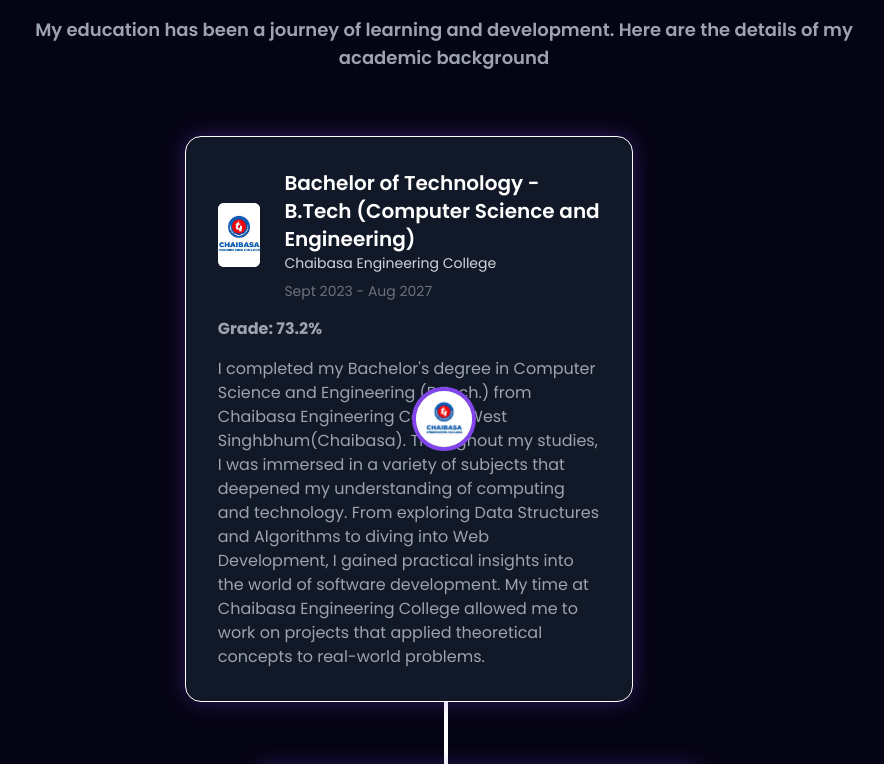
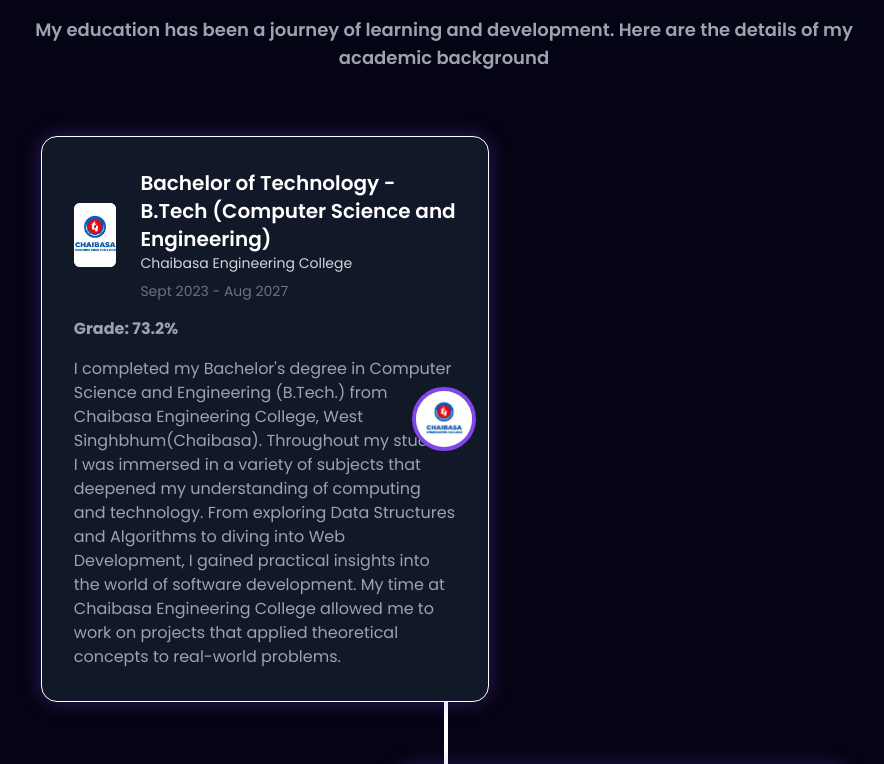
Before and after one commit to shrawanweb/Myportfolio, a React (Vite) app: page / in a window 1280 px wide. Shown: the part 3260-4024 px from the top of the page, without its empty margins (196-1080 px from the left). Built offline with nearby package versions, Linux system fonts and the light colour scheme.

Commit message:
correct eduacation part

```diff
--- a/src/components/Education/Education.jsx
+++ b/src/components/Education/Education.jsx
@@ -41,8 +41,8 @@ const Education = () => {
             {/* Content Section */}
             <div
               className={`w-full sm:max-w-md p-4 sm:p-8 rounded-2xl shadow-2xl border border-white bg-gray-900 backdrop-blur-md shadow-[0_0_20px_1px_rgba(130,69,236,0.3)] ${
-                index % 2 === 0 ? "sm:ml-0" : "sm:mr-0"
-              } sm:ml-44 sm:mr-44 ml-8 transform transition-transform duration-300 hover:scale-105`}
+                index % 2 === 0 ? "sm:ml-8" : "sm:mr-8"
+              } sm:ml-45 sm:mr-43 ml-8 transform transition-transform duration-300 hover:scale-105`}
             >
               {/* Flex container for image and text */}
               <div className="flex items-center space-x-6">
--- a/tailwind.config.js
+++ b/tailwind.config.js
@@ -1,8 +1,8 @@
 export default {
-  content: [
-    "./index.html",
-    "./src/**/*.{js,jsx,ts,tsx}",
-  ],
+ content: [
+  "./index.html",
+  "./src/**/*.{js,ts,jsx,tsx}",
+],
   theme: {
     extend: {
       keyframes: {
```
